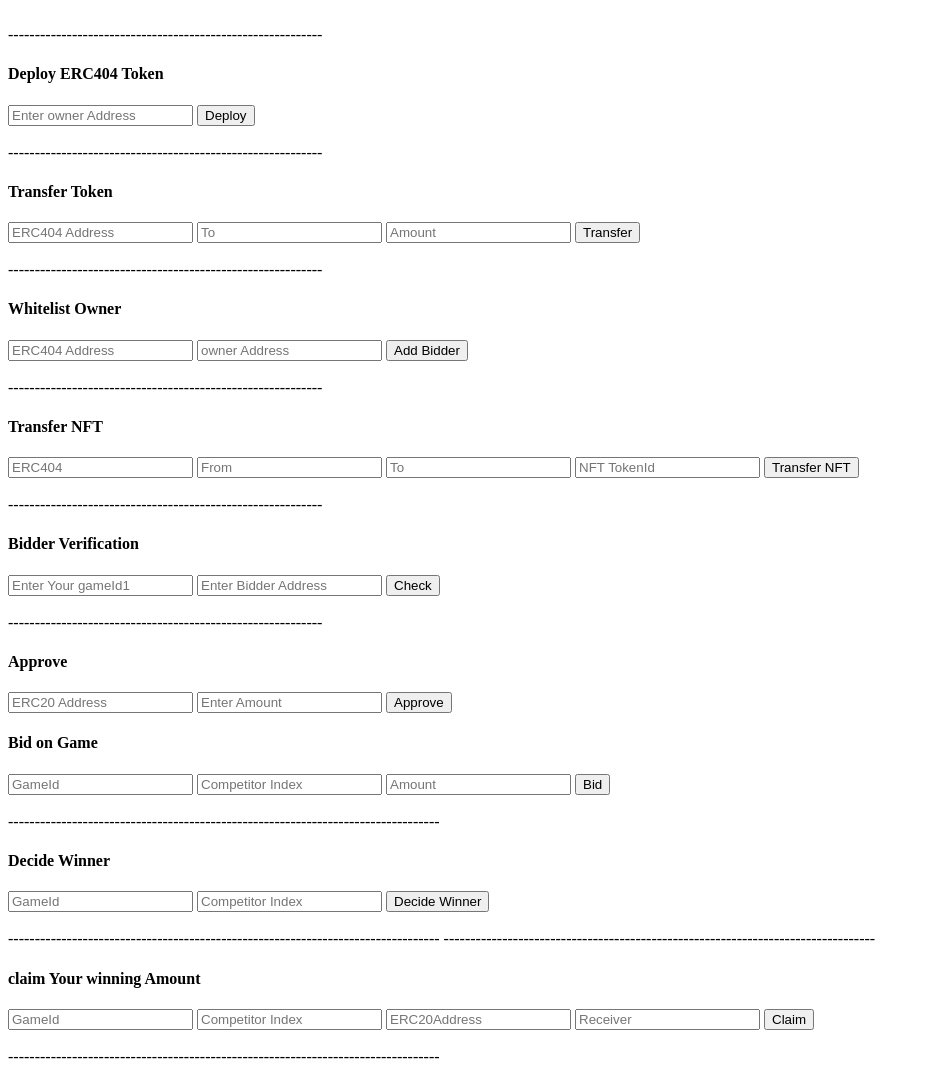
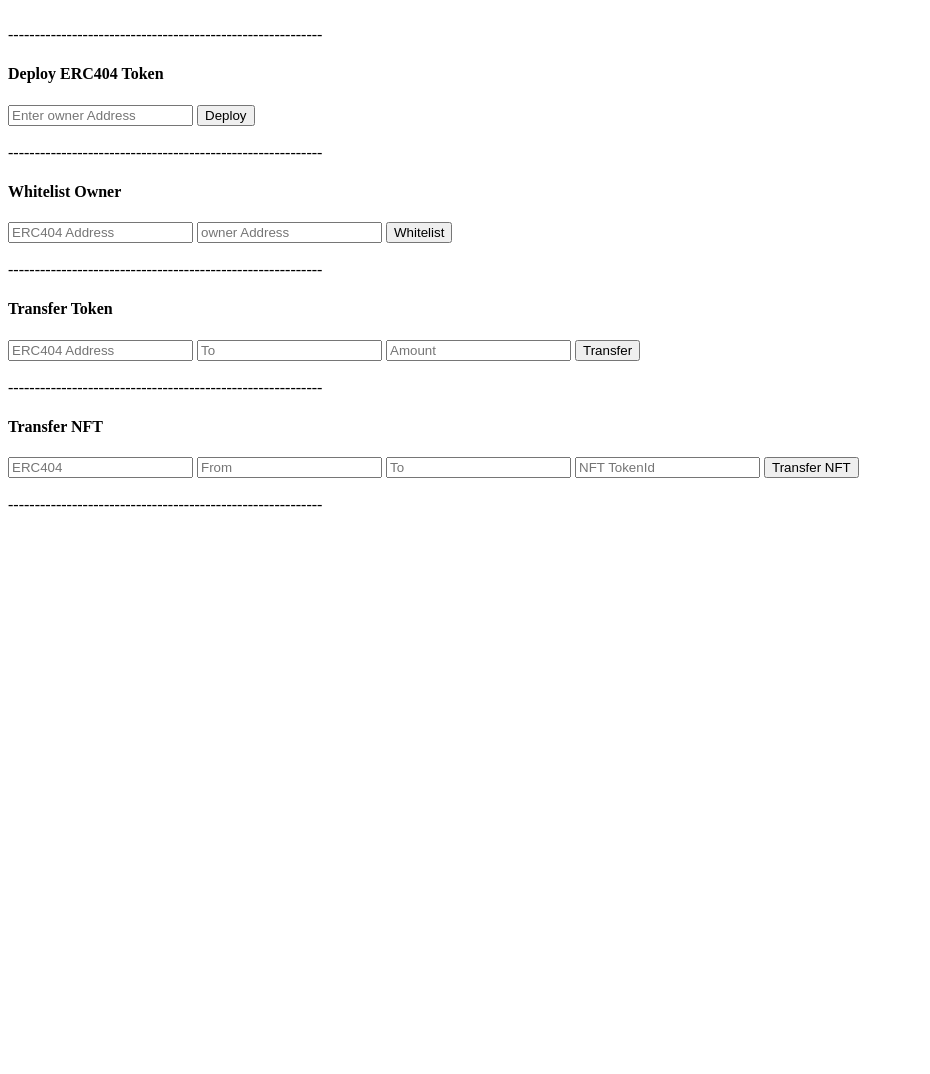
Before and after one commit to srsydv/ERC404UI, a website: page index.html in a window 1280 px wide. Shown: the whole page, without its empty margins (0-930 px from the left). After the commit the page ends 800 px from the top, so only its background shows below. Drawn offline with Linux system fonts and the light colour scheme; a script that the page names is missing.

Commit message:
Transfer NFT

```diff
--- a/index.html
+++ b/index.html
@@ -35,6 +35,41 @@
         <br>
         -----------------------------------------------------------
 
+
+
+        <div id="createItem">
+          <h4>Whitelist Owner</h4>
+
+
+      <input
+      type="text"
+      id="bidStartTime22"
+      required
+      placeholder="ERC404 Address"
+    />
+
+
+            <input
+            type="text"
+            id="gameId1"
+            required
+            placeholder="owner Address"
+          />
+
+          <!-- <input
+            type="checkbox"
+            id="bidderAddress1"
+            required
+            placeholder="true/false"
+          /> -->
+
+
+            <button id="addBidder">Whitelist</button>
+            <span id="span4"> </span>
+            <span id="process2"> </span>
+        </div>
+        <br>
+        -----------------------------------------------------------
 
     <div id="createItem">
       <!-- <p1>Account1 = 0xF7D3bdf086d66E548c945CA410BB80Fc00E49831 </p1>
@@ -110,40 +145,7 @@
         <span id="process1"> </span>
     </div>
     <br>
-    -----------------------------------------------------------
 
-        <div id="createItem">
-          <h4>Whitelist Owner</h4>
-
-
-      <input
-      type="text"
-      id="bidStartTime"
-      required
-      placeholder="ERC404 Address"
-    />
-
-
-            <input
-            type="text"
-            id="gameId1"
-            required
-            placeholder="owner Address"
-          />
-
-          <!-- <input
-            type="checkbox"
-            id="bidderAddress1"
-            required
-            placeholder="true/false"
-          /> -->
-
-
-            <button id="addBidder">Add Bidder</button>
-            <span id="span4"> </span>
-            <span id="process2"> </span>
-        </div>
-        <br>
         -----------------------------------------------------------
 
         <div id="createItem">
@@ -183,7 +185,7 @@
         </div>
         <br>
         -----------------------------------------------------------
-
+<!--
         <div id="createItem">
           <h4>Bidder Verification</h4>
             <input
@@ -205,9 +207,9 @@
             <span id="span6"> </span>
         </div>
         <br>
-        -----------------------------------------------------------
+        ----------------------------------------------------------- -->
 
-        <div>
+        <!-- <div>
       <div id="Approve">
           <h4>Approve</h4>
 
@@ -227,7 +229,7 @@
           <button id="btnApprove">Approve</button>
           <span id="123"></span>
           <span id="process2"> </span>
-      </div>
+      </div> -->
 
     <!-- <div id="createErc20">
         <h4>Mint ERC20 Tokens</h4>
@@ -247,7 +249,7 @@
         <button id="btnCreateERC20">Mint ERC20</button>
     </div> -->
 
-    <div id="getERC20">
+    <!-- <div id="getERC20">
         <h4>Bid on Game</h4>
         <input
         type="number"
@@ -273,8 +275,8 @@
 
     </div>
     <br>
----------------------------------------------------------------------------------
-    <div id="getERC20">
+--------------------------------------------------------------------------------- -->
+    <!-- <div id="getERC20">
         <h4>Decide Winner</h4>
         <input
         type="text"
@@ -294,10 +296,10 @@
     </div>
 
 <br>
----------------------------------------------------------------------------------
+--------------------------------------------------------------------------------- -->
 
----------------------------------------------------------------------------------
-    <div id="getERC20">
+<!-- --------------------------------------------------------------------------------- -->
+    <!-- <div id="getERC20">
         <h4>claim Your winning Amount</h4>
         <input
         type="text"
@@ -326,10 +328,10 @@
 
         <button id="withdraw">Claim</button>
         <span id="span9"> </span>
-    </div>
+    </div> -->
 
 <br>
----------------------------------------------------------------------------------
+<!-- --------------------------------------------------------------------------------- -->
 
   </body>
 </html>
--- a/main.js
+++ b/main.js
@@ -81,6 +81,8 @@ init = async() => {
         TokenAddress1.value
       )
 
+      console.log("jj",ERC404Methods);
+
     await ERC404Methods.methods.setWhitelist(gameId1.value,true)
     .send({ from: accounts[0] })
     .once("receipt", (reciept) => {
@@ -91,7 +93,7 @@ init = async() => {
   }
   const gameId1 = document.getElementById("gameId1");
   // let bidderAddress1 = document.getElementById("bidderAddress1");
-  const TokenAddress1 = document.getElementById("bidStartTime");
+  const TokenAddress1 = document.getElementById("bidStartTime22");
   const addBidder = document.getElementById("addBidder");
   addBidder.onclick = Whitelist
 
```
Also changed, not shown: dist/index.html, 2 other files.
